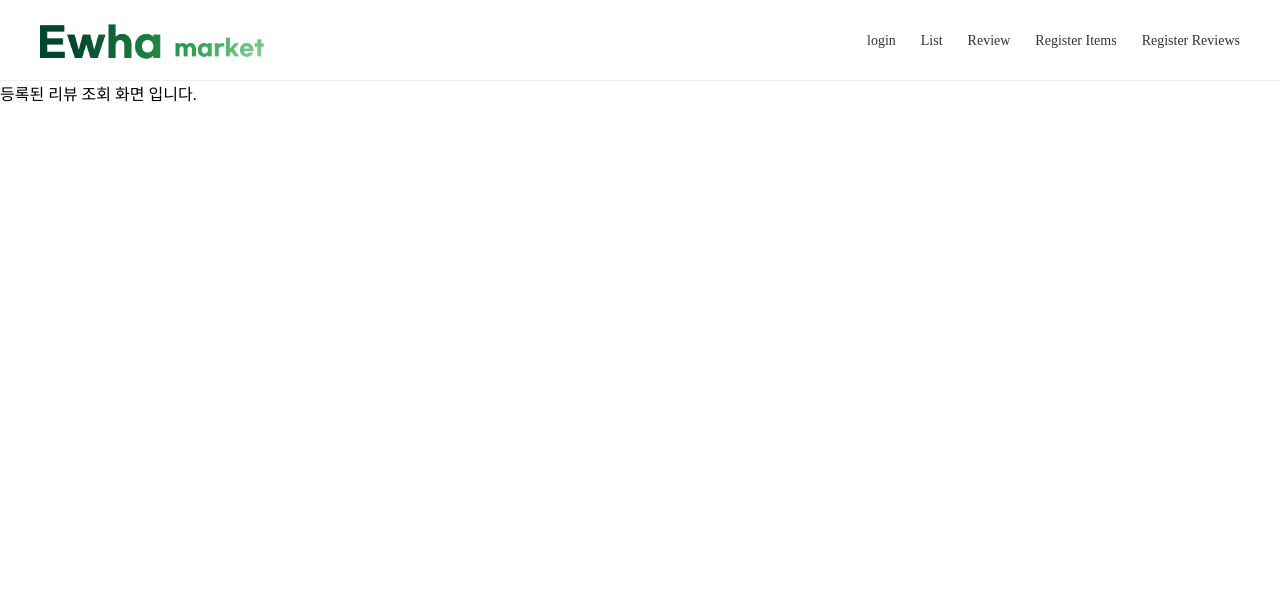
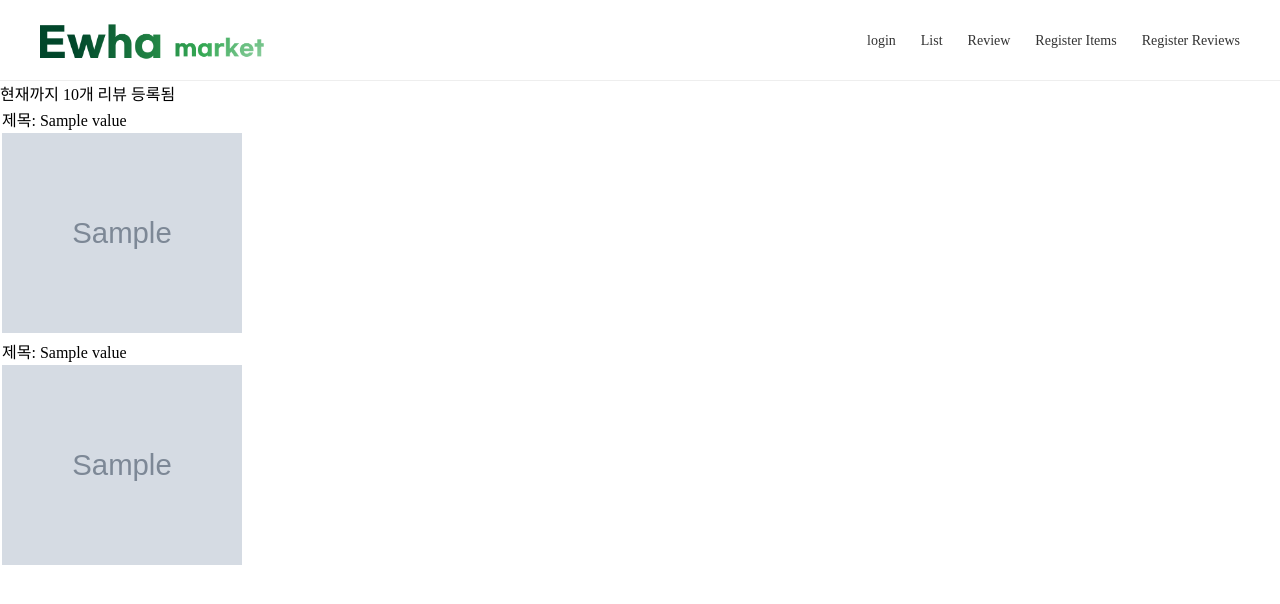
Before and after one commit to Cloud9999999999/flask_project2025, a Flask app: template templates/review.html in a window 1280 px wide. Shown: the top 604 px of the page. Run offline with Flask 3, Linux system fonts and the light colour scheme; the template is opened without the code that fills it: most values are stand-ins (such as "Sample title", 1, 10 or a date in 2020); grey boxes marked "Sample" are stand-in pictures.

Commit message:
리뷰전체조회화면 생성

```diff
--- a/templates/review.html
+++ b/templates/review.html
@@ -1,5 +1,59 @@
 {% extends "index.html" %}
 
 {% block section %}
-    등록된 리뷰 조회 화면 입니다.
+
+{% if total > 0 %}
+<p>
+    현재까지 {{total}}개 리뷰 등록됨
+</p>
+
+<table>
+    <tr>
+        {% for key, value in row1 %}
+        <td>제목: {{value.title}}</td>
+        {% endfor %}
+    </tr>
+
+    <tr>
+        {% for key, value in row1 %}
+        <td onclick="location.href='/view_review_detail/{{key}}/';" style="cursor:pointer;">
+            <img src="static/images/{{value.img_path}}" width="240" height="200">
+        </td>
+        {% endfor %}
+    </tr>
+
+    <tr>
+        {% for key, value in row2 %}
+        <td>제목: {{value.title}}</td>
+        {% endfor %}
+    </tr>
+
+    <tr>
+        {% for key, value in row2 %}
+        <td onclick="location.href='/view_review_detail/{{key}}/';" style="cursor:pointer;">
+            <img src="static/images/{{value.img_path}}" width="240" height="200">
+        </td>
+        {% endfor %}
+    </tr>
+</table>
+
+<!-- 페이지네이션 시작 -->
+<div class="page-wrap">
+    <div class="page-nation">
+        <ul>
+            <li>
+                {% for i in range(page_count) %}
+                <a href="{{ url_for('view_review', page=i) }}" color="black">{{ i }}</a>
+                {% endfor %}
+            </li>
+        </ul>
+    </div>
+</div>
+<!-- 페이지네이션 끝 -->
+
+{% else %}
+<p>
+    등록된 리뷰가 없습니다.
+</p>
+{% endif %}
 {% endblock section %}
```
